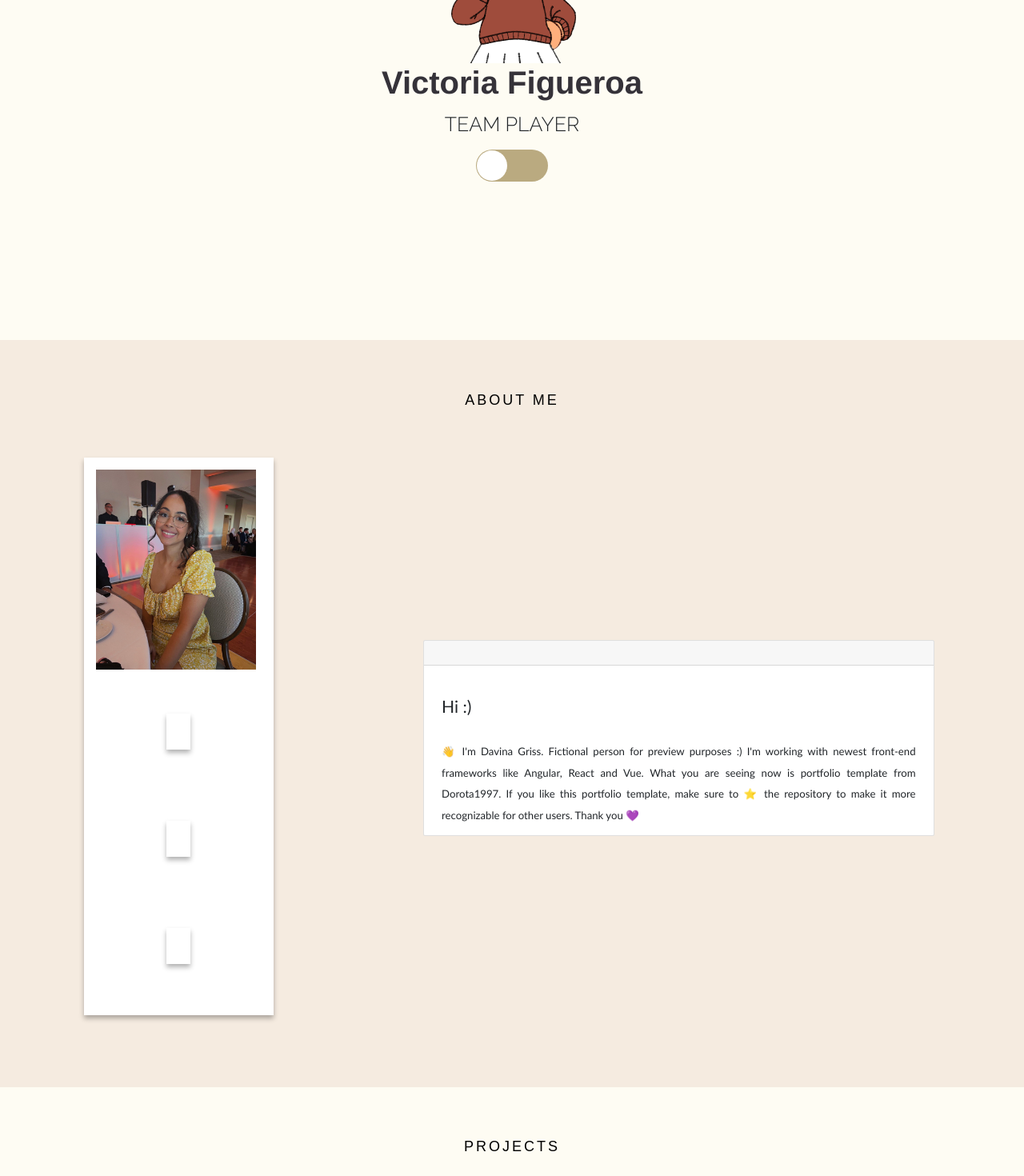
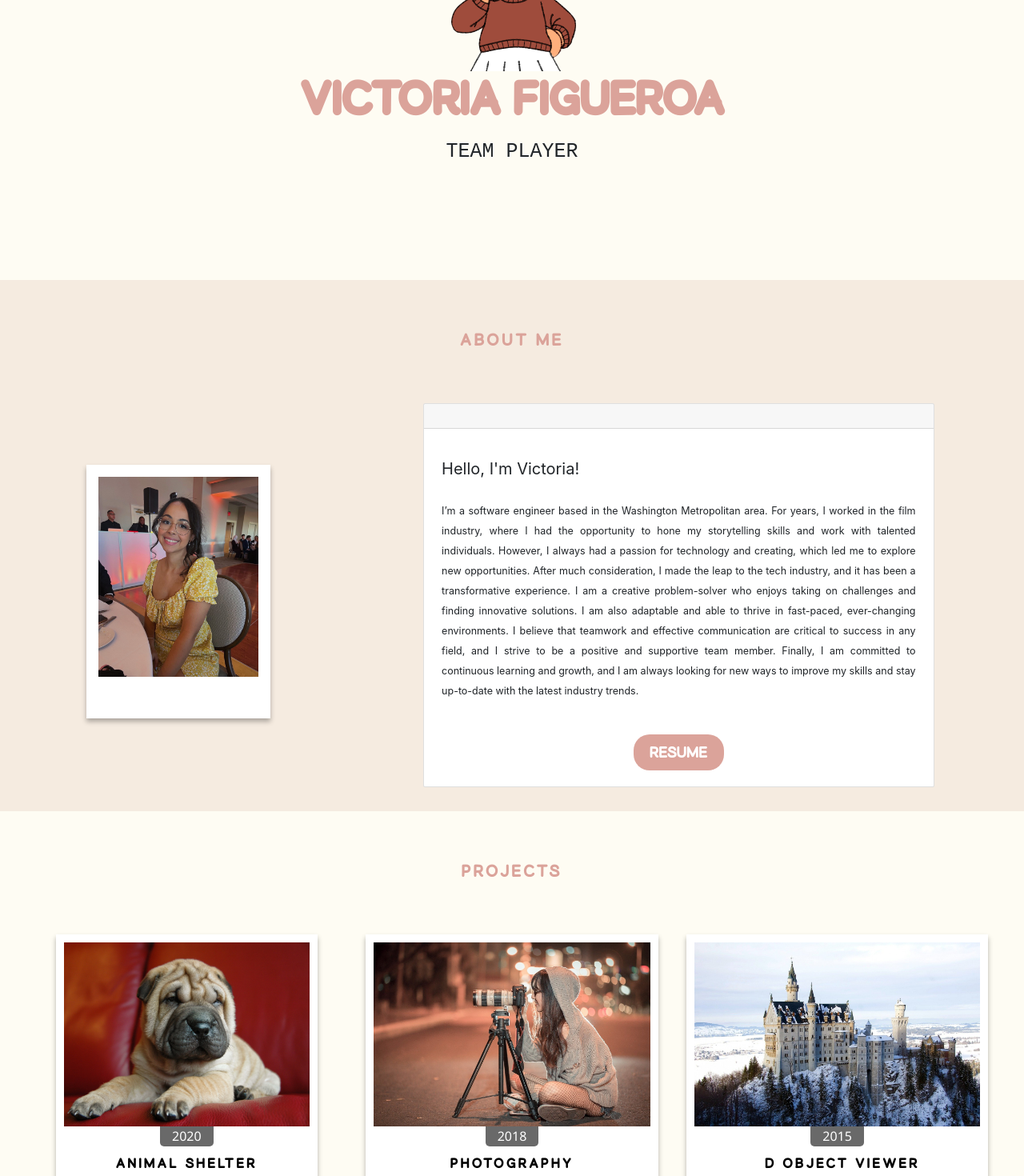
Before and after one commit to Dorota1997/react-frontend-dev-portfolio, a React (Create React App) app: page / in a window 1280 px wide. Shown: the part 400-1870 px from the top of the page at 80% size. Built offline with nearby package versions, Linux system fonts and the light colour scheme; some icons are missing.

Commit message:
changed fonts, not about me

```diff
--- a/public/res_primaryLanguage.json
+++ b/public/res_primaryLanguage.json
@@ -1,7 +1,7 @@
 {
     "basic_info": {
-      "description_header": "Hi",
-      "description": "👋 I'm Davina Griss. Fictional person for preview purposes :) I'm working with newest front-end frameworks like Angular, React and Vue. What you are seeing now is portfolio template from Dorota1997. If you like this portfolio template, make sure to ⭐ the repository to make it more recognizable for other users. Thank you 💜",
+      "description_header": "Hello, I'm Victoria!",
+      "description": "I’m a software engineer based in the Washington Metropolitan area.  For years, I worked in the film industry, where I had the opportunity to hone my storytelling skills and work with talented individuals. However, I always had a passion for technology and creating, which led me to explore new opportunities. After much consideration, I made the leap to the tech industry, and it has been a transformative experience. I am a creative problem-solver who enjoys taking on challenges and finding innovative solutions. I am also adaptable and able to thrive in fast-paced, ever-changing environments. I believe that teamwork and effective communication are critical to success in any field, and I strive to be a positive and supportive team member. Finally, I am committed to continuous learning and growth, and I am always looking for new ways to improve my skills and stay up-to-date with the latest industry trends.",
       "section_name": {
         "about": "About me",
         "projects": "Projects",
--- a/src/App.js
+++ b/src/App.js
@@ -1,3 +1,5 @@
+
+
 import React, { Component } from "react";
 import $ from "jquery";
 import "./App.scss";
@@ -19,34 +21,18 @@ class App extends Component {
     };
   }
 
-  applyPickedLanguage(pickedLanguage, oppositeLangIconId) {
-    this.swapCurrentlyActiveLanguage(oppositeLangIconId);
+  applyPickedLanguage(pickedLanguage) {
+
     document.documentElement.lang = pickedLanguage;
-    var resumePath =
-      document.documentElement.lang === window.$primaryLanguage
-        ? `res_primaryLanguage.json`
-        : `res_secondaryLanguage.json`;
-    this.loadResumeFromPath(resumePath);
-  }
-
-  swapCurrentlyActiveLanguage(oppositeLangIconId) {
-    var pickedLangIconId =
-      oppositeLangIconId === window.$primaryLanguageIconId
-        ? window.$secondaryLanguageIconId
-        : window.$primaryLanguageIconId;
-    document
-      .getElementById(oppositeLangIconId)
-      .removeAttribute("filter", "brightness(40%)");
-    document
-      .getElementById(pickedLangIconId)
-      .setAttribute("filter", "brightness(40%)");
+    if (pickedLanguage === window.$primaryLanguage) {
+      this.loadResumeFromPath(`res_primaryLanguage.json`);
+    }
   }
 
   componentDidMount() {
     this.loadSharedData();
     this.applyPickedLanguage(
       window.$primaryLanguage,
-      window.$secondaryLanguageIconId
     );
   }
 
@@ -84,39 +70,9 @@ class App extends Component {
       <div>
         <Header sharedData={this.state.sharedData.basic_info} />
         <div className="col-md-12 mx-auto text-center language">
-          <div
-            onClick={() =>
-              this.applyPickedLanguage(
-                window.$primaryLanguage,
-                window.$secondaryLanguageIconId
-              )
-            }
-            style={{ display: "inline" }}
-          >
-            <span
-              className="iconify language-icon mr-5"
-              data-icon="twemoji-flag-for-flag-united-kingdom"
-              data-inline="false"
-              id={window.$primaryLanguageIconId}
-            ></span>
+
           </div>
-          <div
-            onClick={() =>
-              this.applyPickedLanguage(
-                window.$secondaryLanguage,
-                window.$primaryLanguageIconId
-              )
-            }
-            style={{ display: "inline" }}
-          >
-            <span
-              className="iconify language-icon"
-              data-icon="twemoji-flag-for-flag-poland"
-              data-inline="false"
-              id={window.$secondaryLanguageIconId}
-            ></span>
-          </div>
-        </div>
+
         <About
           resumeBasicInfo={this.state.resumeData.basic_info}
           sharedBasicInfo={this.state.sharedData.basic_info}
--- a/src/App.scss
+++ b/src/App.scss
@@ -1,6 +1,11 @@
 @import '../src/scss/themes/theme-dark.scss';
 @import '../src/scss/themes/theme-light.scss';
 @import url('https://fonts.googleapis.com/css2?family=Raleway:wght@200;300&display=swap');
+@font-face {
+	font-family: 'Loveamour';
+	src: url('fonts/Loveamour.otf') format('opentype');
+  }
+
 
 html {
 	font-size: 62.5%;
@@ -20,7 +25,7 @@ html {
 }
 
 .title-styles {
-	font-family: 'Raleway', sans-serif;
+	font-family: 'Ubuntu Mono', monospace;
 	font-size: 250%;
 }
 
@@ -47,10 +52,7 @@ header {
 	padding-bottom: 0;
 }
 
-.language-icon {
-	font-size: 50px;
-	cursor: pointer;
-}
+
 
 .project-date {
 	font-size: 16px;
@@ -80,11 +82,11 @@ header {
 }
 
 header h1 {
-	font-size: 400%;
+	font-size: 600%;
 	text-align: center;
 	font-weight: 600 !important;
-	color: #353239;
-	font-family: 'Franklin Gothic Medium', 'Arial Narrow', Arial, sans-serif;
+	color: #DBA39A;
+	font-family: 'Loveamour';
 	margin: 0 auto 18px auto;
 	width: 100%;
 }
@@ -114,11 +116,29 @@ header h1 {
 
 #about h1 {
 	padding-top: 5%;
-	font: 18px/24px 'opensans-bold', sans-serif;
+	padding-bottom: 5%;
+	font: 22px/24px 'Loveamour';
 	text-transform: uppercase;
 	letter-spacing: 3px;
-	color: black;
+	color: #DBA39A;
 	text-align: center;
+}
+.resume-button {
+    background-color: #DBA39A;
+    color: white;
+    padding: 10px 20px;
+	margin-bottom: 20px;
+	border: none;
+    border-radius: 20px;
+    cursor: pointer;
+	font-size: 10px;
+	transition: background-color 0.2s ease-in-out;
+	font: 20px/25px 'Loveamour', sans-serif;
+
+  }
+
+.resume-button:hover {
+	background-color: #E8C4C4;
 }
 
 .foto img {
@@ -163,7 +183,7 @@ header h1 {
 
 .project-title-settings {
 	margin-top: 5%;
-	font: 18px/24px 'opensans-bold', sans-serif;
+	font: 18px/24px 'Loveamour', sans-serif;
 	text-transform: uppercase;
 	letter-spacing: 3px;
 	color: black;
@@ -179,7 +199,7 @@ header h1 {
 	background: #ffffff;
 	display: inline-block;
 	margin: 55px 75px 30px;
-	padding: 15px 15px 30px;
+	padding: 15px 15px 52px;
 	text-align: center;
 	text-decoration: none;
 	-webkit-box-shadow: 0 4px 6px rgba(0, 0, 0, .3);
@@ -201,7 +221,7 @@ header h1 {
 }
 
 .font-trebuchet {
-	font-family: 'Trebuchet MS', 'Lucida Sans Unicode', 'Lucida Grande', 'Lucida Sans', Arial, sans-serif;
+	font-family: 'Loveamour';
 }
 
 #preview {
@@ -268,7 +288,7 @@ header h1 {
 }
 
 .bars {
-	width: 95%;
+	width: 100%;
 	float: left;
 	padding: 0;
 	text-align: left;
@@ -288,7 +308,7 @@ header h1 {
 }
 
 .bars li em {
-	font: 15px 'opensans-bold', sans-serif;
+	font: 15px 'Loveamour', sans-serif;
 	color: #313131;
 	text-transform: uppercase;
 	letter-spacing: 2px;
@@ -387,7 +407,7 @@ header h1 {
 .section-title {
 	padding-top: 5%;
 	padding-bottom: 5%;
-	font: 18px/24px 'opensans-bold', sans-serif;
+	font: 22px/24px 'Loveamour', sans-serif;
 	text-transform: uppercase;
 	letter-spacing: 3px;
 	color: #fff;
--- a/src/components/About.js
+++ b/src/components/About.js
@@ -1,8 +1,5 @@
 import React, { Component } from "react";
-import { Icon } from "@iconify/react";
-import angularIcon from "@iconify/icons-logos/angular-icon";
-import reactIcon from "@iconify/icons-logos/react";
-import vueIcon from "@iconify/icons-logos/vue";
+
 
 class About extends Component {
   render() {
@@ -18,7 +15,7 @@ class About extends Component {
     return (
       <section id="about">
         <div className="col-md-12">
-          <h1 style={{ color: "black" }}>
+          <h1 style={{ color: "#DBA39A" }}>
             <span>{sectionName}</span>
           </h1>
           <div className="row center mx-auto mb-5">
@@ -29,18 +26,6 @@ class About extends Component {
                     height="250px"
                     src={profilepic}
                     alt="Avatar placeholder"
-                  />
-                  <Icon
-                    icon={angularIcon}
-                    style={{ fontSize: "400%", margin: "9% 5% 0 5%" }}
-                  />
-                  <Icon
-                    icon={reactIcon}
-                    style={{ fontSize: "400%", margin: "9% 5% 0 5%" }}
-                  />
-                  <Icon
-                    icon={vueIcon}
-                    style={{ fontSize: "400%", margin: "9% 5% 0 5%" }}
                   />
                 </span>
               </div>
@@ -69,19 +54,24 @@ class About extends Component {
                     ></span>
                   </div>
                   <div
-                    className="card-body font-trebuchet text-justify ml-3 mr-3"
+                    className="card-body font-montserrat text-justify ml-3 mr-3"
                     style={{
                       height: "auto",
-                      fontSize: "132%",
+                      fontSize: "125%",
                       lineHeight: "200%",
                     }}
                   >
                     <br />
-                    <span className="wave">{hello} :) </span>
+                    <span className="wave">{hello} </span>
                     <br />
                     <br />
                     {about}
                   </div>
+                  <div className="text-center mt-5">
+                  <a href={require("../resume/resume.pdf")} download>
+                    <button className="resume-button">Resume</button>
+                  </a>
+                </div>
                 </div>
               </div>
             </div>
--- a/src/components/Experience.js
+++ b/src/components/Experience.js
@@ -37,7 +37,7 @@ class Experience extends Component {
               color: "#fff",
               textAlign: "center",
             }}
-            icon={<i className="fab fa-angular experience-icon"></i>}
+            icon={<i className={`fas fa-${work.icon} experience-icon`}></i>}
             key={i}
           >
             <div style={{ textAlign: "left", marginBottom: "4px" }}>
@@ -66,7 +66,7 @@ class Experience extends Component {
       <section id="resume" className="pb-5">
         <div className="col-md-12 mx-auto">
           <div className="col-md-12">
-            <h1 className="section-title" style={{ color: "black" }}>
+            <h1 className="section-title" style={{ color: "#DBA39A" }}>
               <span className="text-black" style={{ textAlign: "center" }}>
                 {sectionName}
               </span>
@@ -83,7 +83,7 @@ class Experience extends Component {
                 textAlign: "center",
               }}
               icon={
-                <i className="fas fa-hourglass-start mx-auto experience-icon"></i>
+                <i className="fas fa-briefcase mx-auto experience-icon"></i>
               }
             />
           </VerticalTimeline>
--- a/src/components/Header.js
+++ b/src/components/Header.js
@@ -47,46 +47,8 @@ class Header extends Component {
               <div className="title-container">
                 <HeaderTitleTypeAnimation />
               </div>
-              <Switch
-                checked={this.state.checked}
-                onChange={this.onThemeSwitchChange}
-                offColor="#baaa80"
-                onColor="#353535"
-                className="react-switch mx-auto"
-                width={90}
-                height={40}
-                uncheckedIcon={
-                  <span
-                    className="iconify"
-                    data-icon="twemoji:owl"
-                    data-inline="false"
-                    style={{
-                      display: "block",
-                      height: "100%",
-                      fontSize: 25,
-                      textAlign: "end",
-                      marginLeft: "20px",
-                      color: "#353239",
-                    }}
-                  ></span>
-                }
-                checkedIcon={
-                  <span
-                    className="iconify"
-                    data-icon="noto-v1:sun-with-face"
-                    data-inline="false"
-                    style={{
-                      display: "block",
-                      height: "100%",
-                      fontSize: 25,
-                      textAlign: "end",
-                      marginLeft: "10px",
-                      color: "#353239",
-                    }}
-                  ></span>
-                }
-                id="icon-switch"
-              />
+
+
             </div>
           </div>
         </div>
--- a/src/components/Projects.js
+++ b/src/components/Projects.js
@@ -50,7 +50,7 @@ class Projects extends Component {
     return (
       <section id="portfolio">
         <div className="col-md-12">
-          <h1 className="section-title" style={{ color: "black" }}>
+          <h1 className="section-title" style={{ color: "#DBA39A" }}>
             <span>{sectionName}</span>
           </h1>
           <div className="col-md-12 mx-auto">
```
Also changed, not shown: public/res_secondaryLanguage.json (deleted, +0 -116 lines), src/components/Skills.js (+4 -4 lines), src/fonts/Loveamour.otf (added), 1 other file (tests, documents, lock files or other folders).
